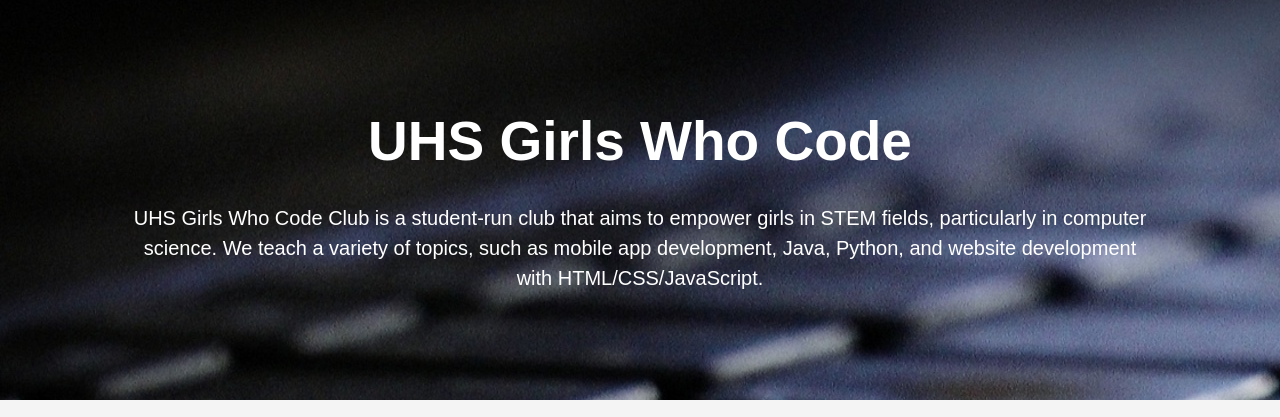
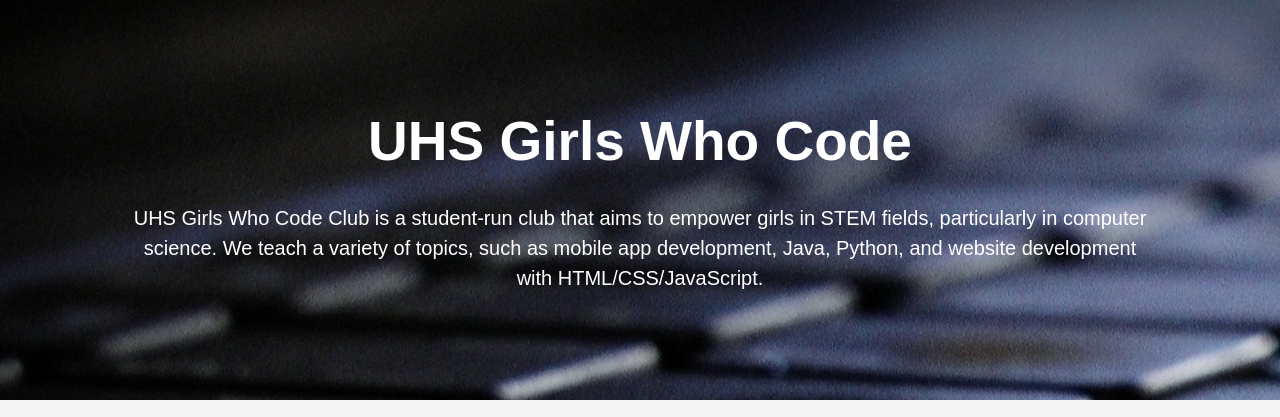
Before and after one commit to uhsgirlswhocode/uhsgirlswhocode.github.io, a plain HTML site: page index.html in a window 1280 px wide. Shown: the part 105-522 px from the top of the page. Drawn offline with Linux system fonts and the light colour scheme.

Commit message:
Update style.css

```diff
--- a/css/style.css
+++ b/css/style.css
@@ -82,7 +82,7 @@ header a:hover{
 /* Showcase */
 #showcase{
   min-height:400px;
-  background:url('../img/430541.jpg');
+  background:url('../img/430541.jpg') no-repeat 0 -40px;
   text-align:center;
   color:#ffffff;
 }
```
